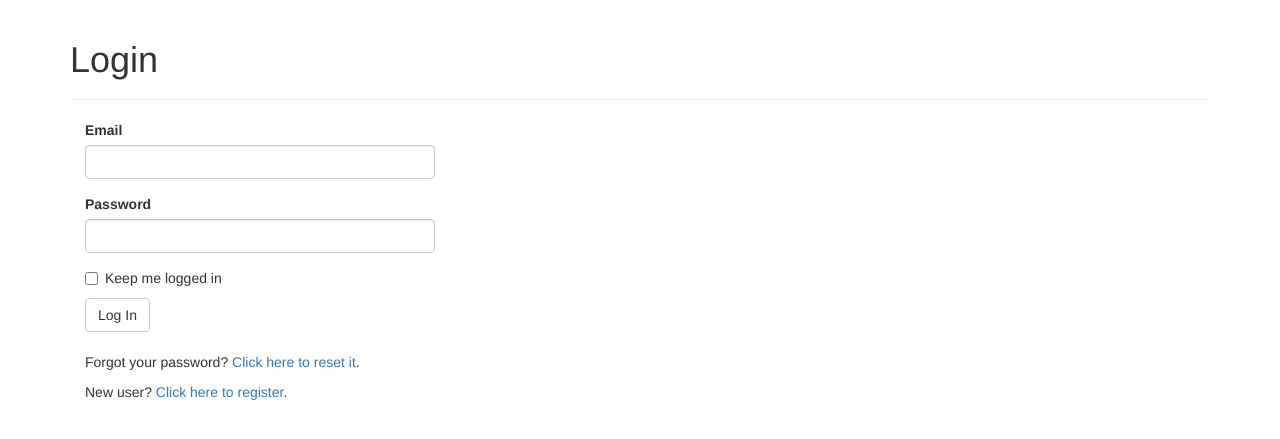
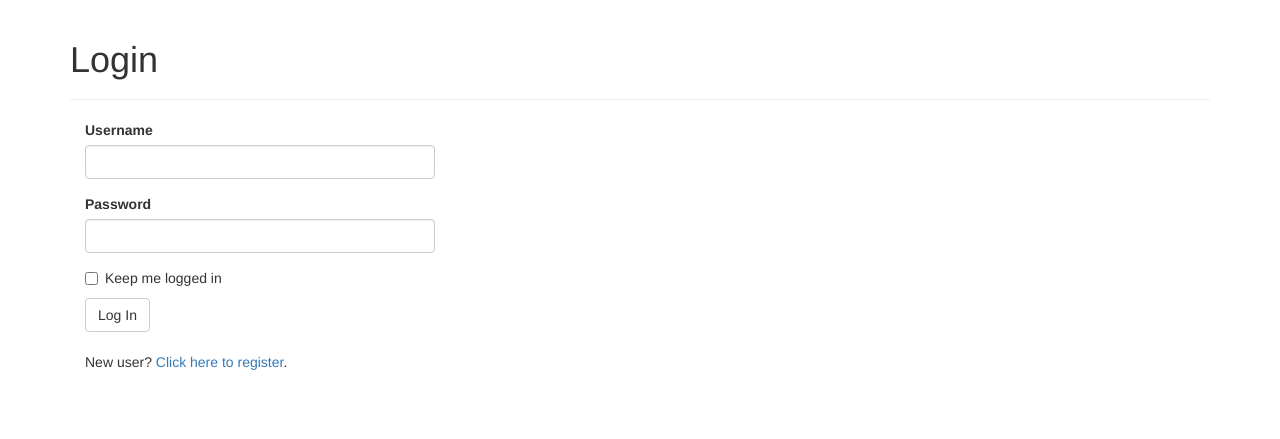
Before and after one commit to Anekdotin/social, a Flask app: page / in a window 1280 px wide. Shown: the top 439 px of the page. Run offline with Flask 2, Linux system fonts and the light colour scheme; some libraries are stand-ins or nearby versions.

Commit message:
removed email/ added username

```diff
--- a/app/auth/forms.py
+++ b/app/auth/forms.py
@@ -7,8 +7,7 @@ from ..models import User
 
 
 class RegistrationForm(Form):
-    email = StringField('Email', validators=[Required(), Length(1, 64),
-                                           Email()])
+
     username = StringField('Username', validators=[
         Required(), Length(1, 64), Regexp('^[A-Za-z][A-Za-z0-9_.]*$', 0,
                                           'Usernames must have only letters, '
@@ -18,9 +17,7 @@ class RegistrationForm(Form):
     password2 = PasswordField('Confirm password', validators=[Required()])
     submit = SubmitField('Register')
 
-    def validate_email(self, field):
-        if User.query.filter_by(email=field.data).first():
-            raise ValidationError('Email already registered.')
+
 
     def validate_username(self, field):
         if User.query.filter_by(username=field.data).first():
@@ -34,15 +31,10 @@ class ChangePasswordForm(Form):
     submit = SubmitField('Update Password')
 
 
-class PasswordResetRequestForm(Form):
-    email = StringField('Email', validators=[Required(), Length(1, 64),
-                                             Email()])
-    submit = SubmitField('Reset Password')
 
 
 class PasswordResetForm(Form):
-    email = StringField('Email', validators=[Required(), Length(1, 64),
-                                             Email()])
+
     password = PasswordField('New Password', validators=[
         Required(), EqualTo('password2', message='Passwords must match')])
     password2 = PasswordField('Confirm password', validators=[Required()])
@@ -51,14 +43,3 @@ class PasswordResetForm(Form):
     def validate_email(self, field):
         if User.query.filter_by(email=field.data).first() is None:
             raise ValidationError('Unknown email address.')
-
-
-class ChangeEmailForm(Form):
-    email = StringField('New Email', validators=[Required(), Length(1, 64),
-                                                 Email()])
-    password = PasswordField('Password', validators=[Required()])
-    submit = SubmitField('Update Email Address')
-
-    def validate_email(self, field):
-        if User.query.filter_by(email=field.data).first():
-            raise ValidationError('Email already registered.')
--- a/app/main/forms.py
+++ b/app/main/forms.py
@@ -4,23 +4,21 @@ from wtforms import StringField, TextAreaField, BooleanField, SelectField,\
 from wtforms.validators import Required, Length, Email, Regexp, EqualTo
 from wtforms import ValidationError, validators
 from ..models import Role, User
-import os
-from config import UPLOAD_FOLDER
-import re
 
 
 
 class LoginForm(Form):
-    email = StringField('Email', validators=[Required(), Length(1, 64),
-                                             Email()])
+    username = StringField('Username', validators=[
+        Required(), Length(1, 64), Regexp('^[A-Za-z][A-Za-z0-9_.]*$', 0,
+                                          'Usernames must have only letters, '
+                                          'numbers, dots or underscores')])
     password = PasswordField('Password', validators=[Required()])
     remember_me = BooleanField('Keep me logged in')
     submit = SubmitField('Log In')
 
 
 class RegistrationForm(Form):
-    email = StringField('Email', validators=[Required(), Length(1, 64),
-                                           Email()])
+
     username = StringField('Username', validators=[
         Required(), Length(1, 64), Regexp('^[A-Za-z][A-Za-z0-9_.]*$', 0,
                                           'Usernames must have only letters, '
@@ -30,9 +28,7 @@ class RegistrationForm(Form):
     password2 = PasswordField('Confirm password', validators=[Required()])
     submit = SubmitField('Register')
 
-    def validate_email(self, field):
-        if User.query.filter_by(email=field.data).first():
-            raise ValidationError('Email already registered.')
+
 
     def validate_username(self, field):
         if User.query.filter_by(username=field.data).first():
@@ -62,8 +58,7 @@ class PostForm(Form):
 
 
 class EditProfileAdminForm(Form):
-    email = StringField('Email', validators=[Required(), Length(1, 64),
-                                             Email()])
+
     username = StringField('Username', validators=[
         Required(), Length(1, 64), Regexp('^[A-Za-z][A-Za-z0-9_.]*$', 0,
                                           'Usernames must have only letters, '
@@ -81,10 +76,7 @@ class EditProfileAdminForm(Form):
                              for role in Role.query.order_by(Role.name).all()]
         self.user = user
 
-    def validate_email(self, field):
-        if field.data != self.user.email and \
-                User.query.filter_by(email=field.data).first():
-            raise ValidationError('Email already registered.')
+
 
     def validate_username(self, field):
         if field.data != self.user.username and \
--- a/app/main/views.py
+++ b/app/main/views.py
@@ -6,7 +6,6 @@ from .. import db
 from ..models import Role, User, Post, Permission, Comment
 from ..decorators import login_required
 
-from app import app
 
 
 @main.before_request
@@ -20,7 +19,7 @@ def before_request():
 def index():
     form = LoginForm()
     if form.validate_on_submit():
-        user = User.query.filter_by(email=form.email.data).first()
+        user = User.query.filter_by(username=form.username.data).first()
         if user is not None and user.verify_password(form.password.data):
             login_user(user, form.remember_me.data)
             return redirect(url_for('main.home'))
@@ -111,7 +110,7 @@ def edit_profile_admin(id):
     user = User.query.get_or_404(id)
     form = EditProfileAdminForm(user=user)
     if form.validate_on_submit():
-        user.email = form.email.data
+
         user.username = form.username.data
 
         user.role = Role.query.get(form.role.data)
@@ -122,7 +121,7 @@ def edit_profile_admin(id):
         db.session.commit()
         flash('The profile has been updated.')
         return redirect(url_for('.user', username=user.username))
-    form.email.data = user.email
+
     form.username.data = user.username
 
     form.role.data = user.role_id
@@ -219,8 +218,9 @@ def followed_by(username):
                            follows=follows)
 
 
+
 @main.route('/all')
-@login_required
+
 def show_all():
     resp = make_response(redirect(url_for('.index')))
     resp.set_cookie('show_followed', '', max_age=30*24*60*60)
@@ -233,31 +233,3 @@ def show_followed():
     resp = make_response(redirect(url_for('.index')))
     resp.set_cookie('show_followed', '1', max_age=30*24*60*60)
     return resp
-
-import os
-from werkzeug import secure_filename
-from config import ALLOWED_EXTENSIONS
-
-def allowed_file(filename):
-    return '.' in filename and \
-           filename.rsplit('.', 1)[1] in ALLOWED_EXTENSIONS
-
-@main.route('/upload', methods=['GET', 'POST'])
-def profilepic():
-    if request.method == 'POST':
-
-            file = request.files['file']
-            if file and file.filename:
-                filename = secure_filename(file.filename)
-                file.save(os.path.join(app.config['UPLOAD_FOLDER'], filename))
-                return render_template('user.html', user=current_user)
-
-    return '''
-    <!doctype html>
-    <title>Upload new File</title>
-    <h1>Upload new File</h1>
-    <form action="" method=post enctype=multipart/form-data>
-      <p><input type=file name=file>
-         <input type=submit value=Upload>
-    </form>
-    '''
--- a/app/models.py
+++ b/app/models.py
@@ -70,7 +70,7 @@ class Role(db.Model):
 class User(UserMixin, db.Model):
     __tablename__ = 'users'
     id = db.Column(db.Integer, primary_key=True)
-    email = db.Column(db.String(64), unique=True, index=True)
+
     username = db.Column(db.String(64), unique=True, index=True)
     role_id = db.Column(db.Integer, db.ForeignKey('roles.id'))
     password_hash = db.Column(db.String(128))
@@ -112,7 +112,7 @@ class User(UserMixin, db.Model):
     def __init__(self, **kwargs):
         super(User, self).__init__(**kwargs)
         if self.role is None:
-            if self.email == current_app.config['ADMINS']:
+            if self.username == current_app.config['ADMINS']:
                 self.role = Role.query.filter_by(permissions=0xff).first()
             if self.role is None:
                 self.role = Role.query.filter_by(default=True).first()
--- a/app/templates/auth/login.html
+++ b/app/templates/auth/login.html
@@ -10,7 +10,7 @@
 <div class="col-md-4">
     {{ wtf.quick_form(form) }}
     <br>
-    <p>Forgot your password? <a href="{{ url_for('auth.password_reset_request') }}">Click here to reset it</a>.</p>
+
     <p>New user? <a href="{{ url_for('auth.register') }}">Click here to register</a>.</p>
 </div>
 {% endblock %}
--- a/app/templates/base.html
+++ b/app/templates/base.html
@@ -34,7 +34,7 @@
                     <a href="#" class="dropdown-toggle" data-toggle="dropdown">Account <b class="caret"></b></a>
                     <ul class="dropdown-menu">
                         <li><a href="{{ url_for('auth.change_password') }}">Change Password</a></li>
-                        <li><a href="{{ url_for('auth.change_email_request') }}">Change Email</a></li>
+
                         <li><a href="{{ url_for('auth.logout') }}">Log Out</a></li>
                     </ul>
                 </li>
--- a/app/templates/index.html
+++ b/app/templates/index.html
@@ -10,7 +10,7 @@
 <div class="col-md-4">
     {{ wtf.quick_form(form) }}
     <br>
-    <p>Forgot your password? <a href="{{ url_for('auth.password_reset_request') }}">Click here to reset it</a>.</p>
+
     <p>New user? <a href="{{ url_for('auth.register') }}">Click here to register</a>.</p>
 </div>
 {% endblock %}
```
Also changed, not shown: app/auth/views.py (+4 -50 lines), app/templates/user.html (+2 -27 lines).
